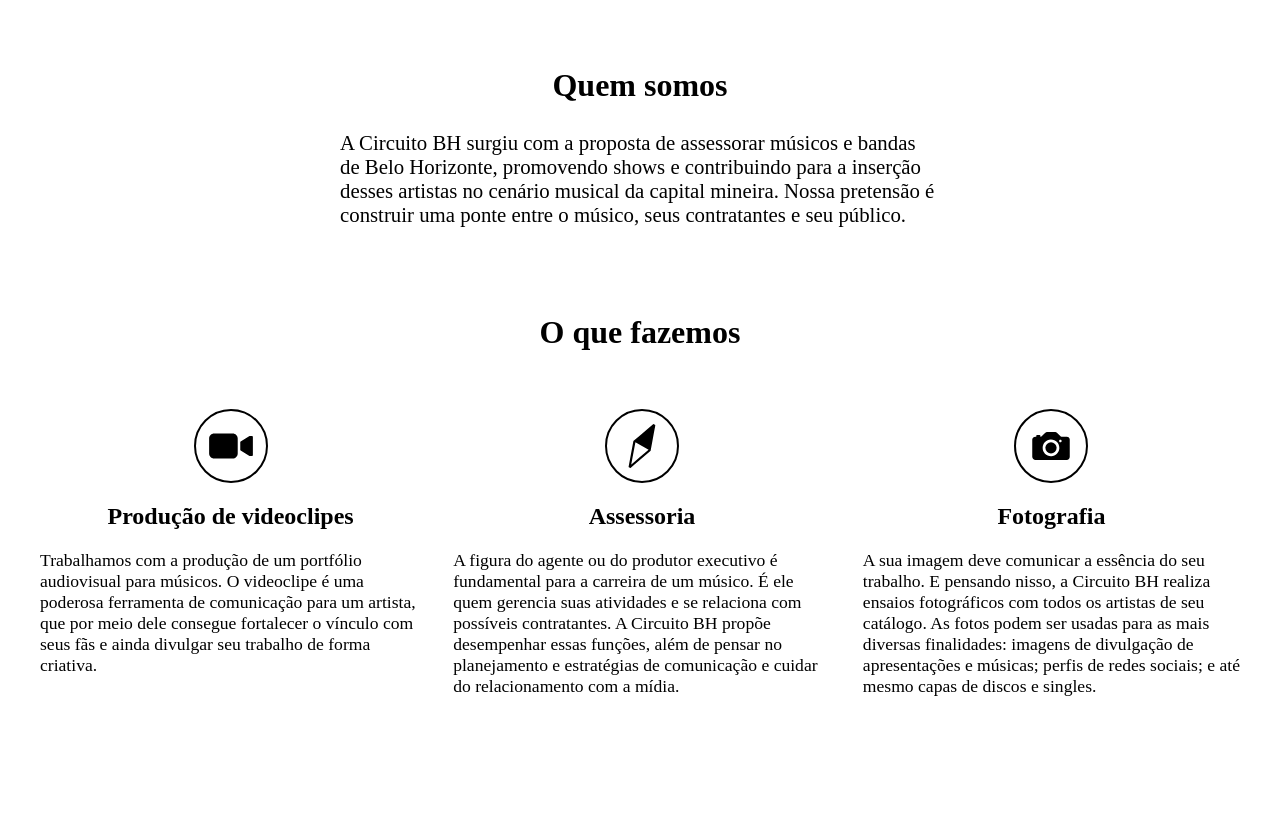
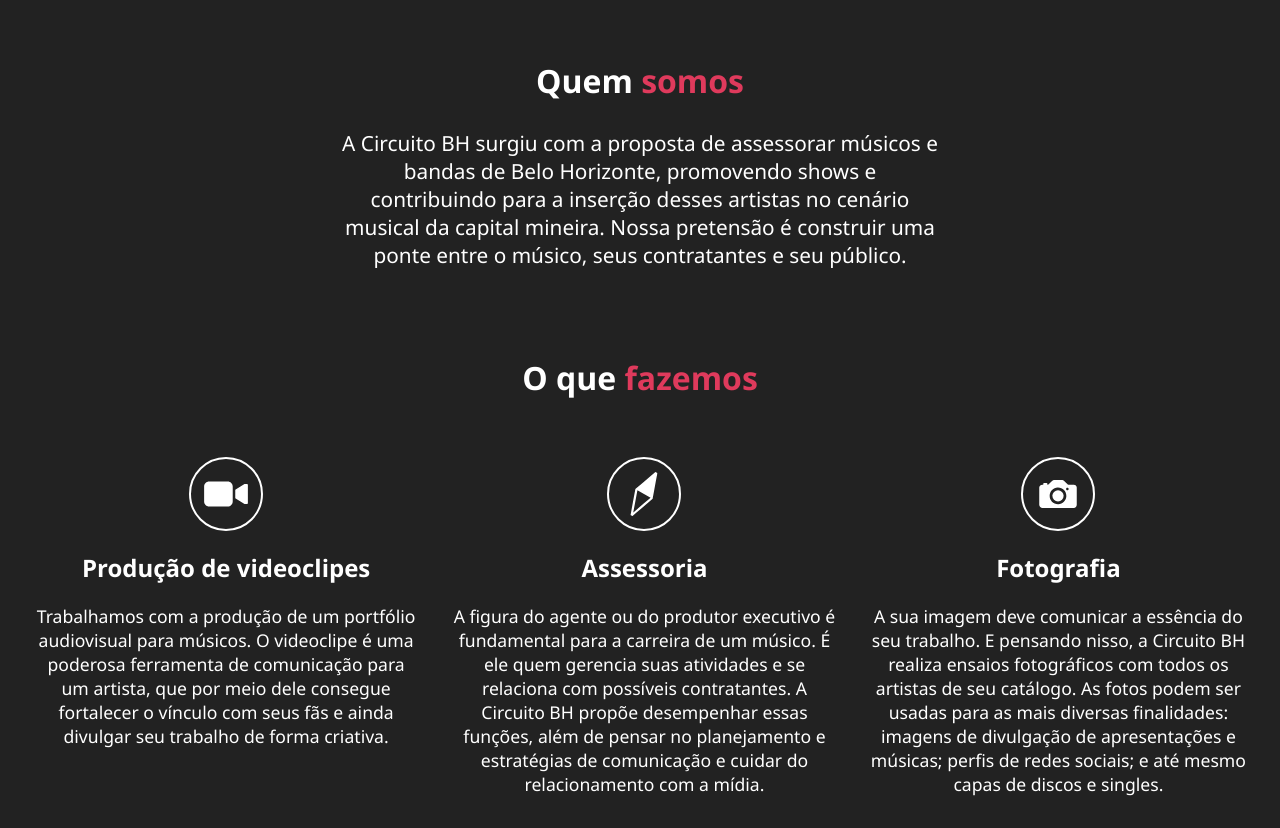
Before and after one commit to saviocmc/circuitobh.com, a Next.js app: page / in a window 1280 px wide. Before the commit the page ends 800 px from the top, so only its background shows below. Built offline with nearby package versions, Linux system fonts and the light colour scheme.

Commit message:
add some styling

```diff
--- a/pages/_document.tsx
+++ b/pages/_document.tsx
@@ -1,10 +1,20 @@
 import { Head, Html, Main, NextScript } from 'next/document';
+import { CSSProperties } from 'react';
 
 const description = '\
 A Circuito BH surgiu com a proposta de assessorar músicos e bandas \
 de Belo Horizonte, promovendo shows e contribuindo para a inserção \
 desses artistas no cenário musical da capital mineira.\
 ';
+
+const style: CSSProperties = {
+  margin: 0,
+  backgroundColor: '#222222',
+  color: 'white',
+  fontFamily: '"Segoe UI", Roboto, Helvetica, Arial, sans-serif',
+  textAlign: 'center',
+};
+
 const Document = () => {
   return (
     <Html lang='pt-BR'>
@@ -12,7 +22,7 @@
         <link rel='icon' type='image/png' href='/icon.png' />
         <meta name='description' content={description} />
       </Head>
-      <body>
+      <body style={style}>
         <Main />
         <NextScript />
       </body>
--- a/pages/index.module.css
+++ b/pages/index.module.css
@@ -36,6 +36,7 @@
     border-radius: 100px;
     padding: 10px;
     margin-top: 32px;
+    filter: invert(100%);
 }
 
 .Services p {
@@ -43,6 +44,9 @@
     margin: 0;
 }
 
+.AccentColor {
+    color: #DF3A5C;
+}
 
 @media (max-width: 700px) {
     .ServicesGrid {
--- a/pages/index.tsx
+++ b/pages/index.tsx
@@ -11,7 +11,7 @@
       </Head>
 
       <section className={css.About}>
-        <h1>Quem <span>somos</span></h1>
+        <h1>Quem <span className={css.AccentColor}>somos</span></h1>
         <p>
           A Circuito BH surgiu com a proposta de assessorar músicos e bandas
           de Belo Horizonte, promovendo shows e contribuindo para a inserção
@@ -23,7 +23,7 @@
 
       <section className={css.Services}>
 
-        <h1>O que <span>fazemos</span></h1>
+        <h1>O que <span className={css.AccentColor}>fazemos</span></h1>
 
         <div className={css.ServicesGrid}>
 
```
